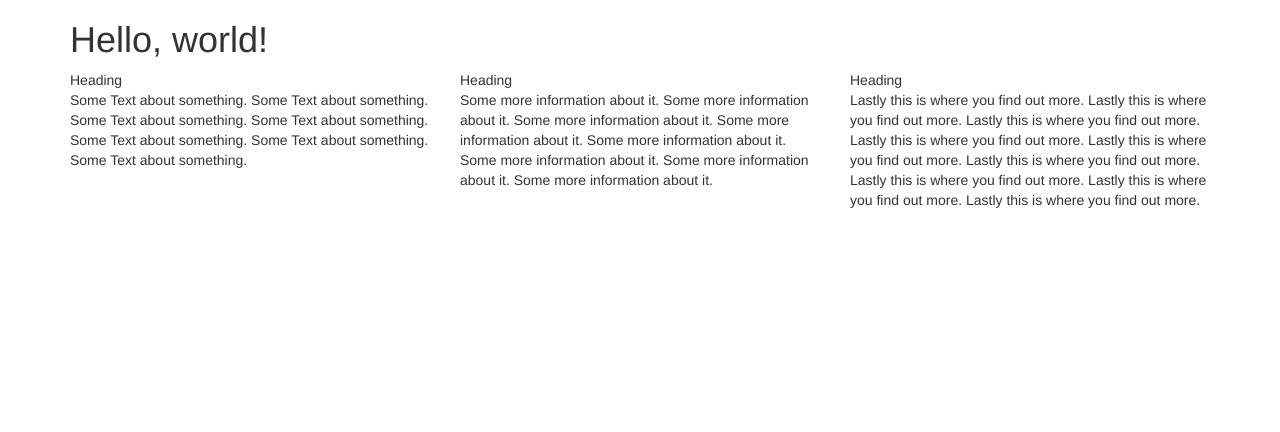
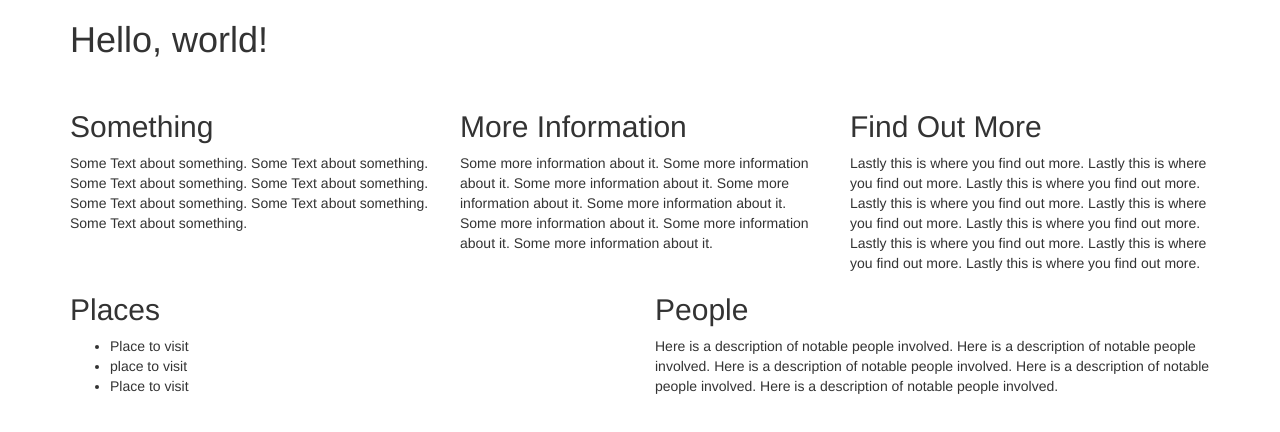
Before and after one commit to lucyknowles/j360-bootstrap-activity, a plain HTML site: page index.html in a window 1280 px wide. Drawn offline with nearby package versions, Linux system fonts and the light colour scheme.

Commit message:
added second row

```diff
--- a/index.html
+++ b/index.html
@@ -23,11 +23,11 @@
   <div class="container">
     <h1>Hello, world!</h1>
 
-
+    <br>
   <div class="row">
-        <div class="col-md-4">Heading</div>
-        <div class="col-md-4">Heading</div>
-        <div class="col-md-4">Heading</div>
+        <div class="col-md-4"><h2>Something</h2></div>
+        <div class="col-md-4"><h2>More Information</h2></div>
+        <div class="col-md-4"><h2>Find Out More</h2></div>
       </div>
 
         <div class="row">
@@ -36,6 +36,22 @@
         <div class="col-md-4">Lastly this is where you find out more. Lastly this is where you find out more. Lastly this is where you find out more. Lastly this is where you find out more. Lastly this is where you find out more. Lastly this is where you find out more. Lastly this is where you find out more. Lastly this is where you find out more. Lastly this is where you find out more. </div>
       </div>
 
+    <div class="row">
+        <div class="col-md-6"><h2>Places</h2></div>
+        <div class="col-md-6"><h2>People</h2></div>
+
+      </div>
+
+        <div class="row">
+        <div class="col-md-6"><ul>
+        <li>Place to visit</li>
+        <li>place to visit</li>
+        <li>Place to visit</li>
+        </ul>
+        </div>
+        <div class="col-md-6"> Here is a description of notable people involved. Here is a description of notable people involved. Here is a description of notable people involved. Here is a description of notable people involved. Here is a description of notable people involved. </div>
+
+      </div>
 
 
 
```
